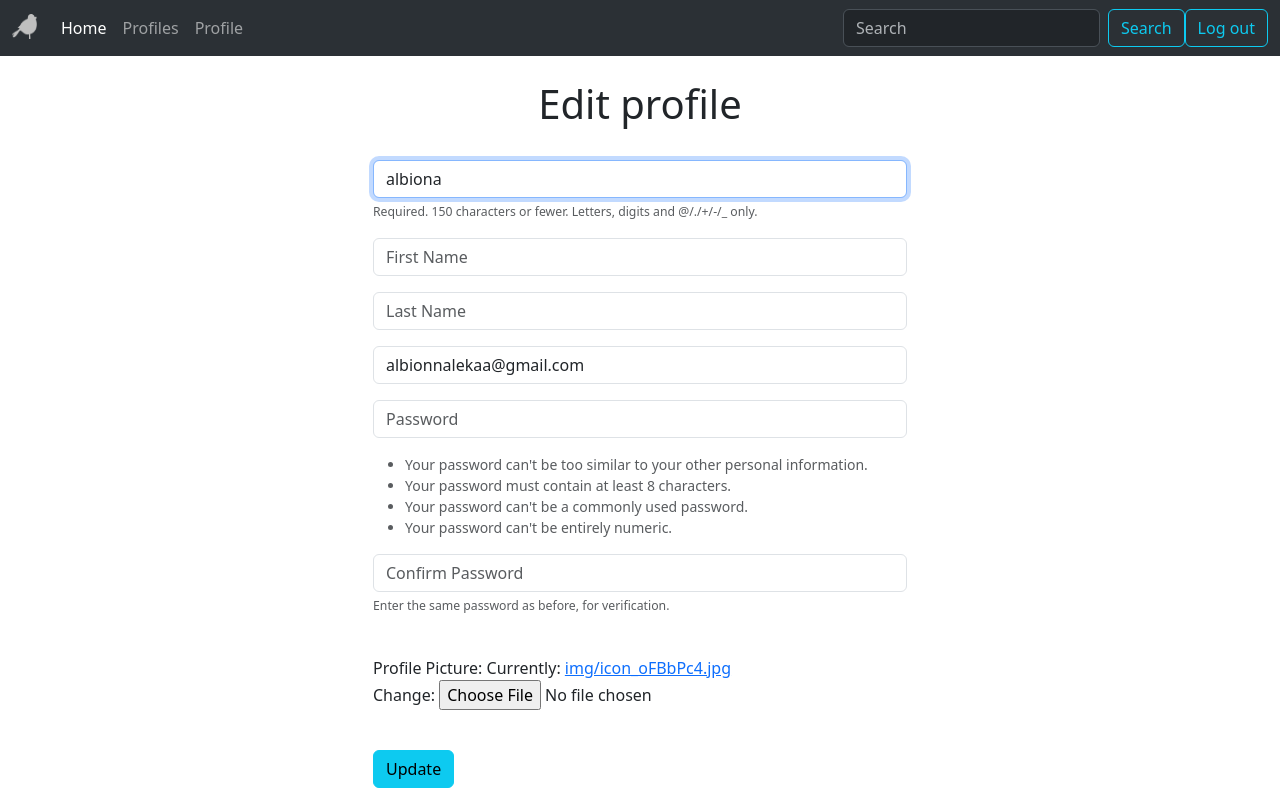
After one commit to albionaleka/CommuniTech, a Django app: page /update in a window 1280 px wide. The commit adds this page. Run offline with Django 5.2, Linux system fonts and the light colour scheme; a user stored in the database is signed in; data comes from the database, SQL or seed files in the repository; both versions use the stored data as it was after the commit.

Commit message:
Profile Picture funtionality

```diff
--- a/social/forms.py
+++ b/social/forms.py
@@ -1,5 +1,5 @@
 from django import forms
-from .models import Tweet
+from .models import Tweet, Profile
 from django.contrib.auth.forms import UserCreationForm
 from django.contrib.auth.models import User
 
@@ -61,3 +61,11 @@ class SignUp(UserCreationForm):
         self.fields['password2'].widget.attrs['placeholder'] = 'Confirm Password'
         self.fields['password2'].label = ''
         self.fields['password2'].help_text = '<span class="form-text text-muted"><small>Enter the same password as before, for verification.</small></span>'
+
+
+class ProfilePic(forms.ModelForm):
+    profile_picture = forms.ImageField(label="Profile Picture")
+
+    class Meta:
+        model = Profile
+        fields = ('profile_picture',)
--- a/social/models.py
+++ b/social/models.py
@@ -2,6 +2,7 @@ from django.db import models
 from django.contrib.auth.models import User
 from django.db.models.signals import post_save
 
+# Create your models here.
 class Tweet(models.Model):
     user = models.ForeignKey(
         User, related_name="tweets", on_delete=models.DO_NOTHING
@@ -19,12 +20,11 @@ class Tweet(models.Model):
             )
 
 
-# Create your models here.
 class Profile(models.Model):
     user = models.OneToOneField(User, on_delete=models.CASCADE) # if user is deleted, profile is deleted
     follows = models.ManyToManyField('self', related_name='followed_by', symmetrical=False, blank=True)
-
     date_modified = models.DateTimeField(User, auto_now=True)
+    profile_picture = models.ImageField(null=True, blank=True, upload_to='img/')
 
     def __str__(self):
         return self.user.username
--- a/social/templates/profile_list.html
+++ b/social/templates/profile_list.html
@@ -3,7 +3,7 @@
 
 {% block content %}
     <h1 class="text-center">PROFILES</h1>
-    <br>
+    <br><br>
 
     {% if profiles %}
         <div class="container row row-cols-1 row-cols-md-3 g-4 align-items-center justify-content-center">
@@ -13,7 +13,7 @@
                         <img src="{% static 'img/pfp.jpg' %}" class="card-img-top img-fluid circle" alt="...">
 
                         <div class="card-body">
-                            <h5 class="card-title">Name: {{ profile.user.username }}</h5>
+                            <h5 class="card-title">Name: {{ profile.user.username|capfirst }}</h5>
                             <p class="card-text">
                                 Username: <a href="{% url 'profile' profile.user.id %}">@{{ profile.user.username|lower }}</a>
                             </p>
--- /dev/null
+++ b/social/templates/update.html
@@ -0,0 +1,18 @@
+{% extends 'base.html' %}
+
+{% block content %}
+    <div class="col-md-6 offset-md-3 container">
+        <h1 class="text-center">Edit profile</h1>
+        <br>
+
+        <form method="POST" action="" enctype="multipart/form-data">
+            {% csrf_token %}
+            {{ user_form.as_p }}
+
+            <br>
+            {{ picture_form.as_p }}
+            <br>
+            <button type="submit" class="btn btn-info">Update</button>
+        </form>
+    </div>
+{% endblock %}
--- a/social/urls.py
+++ b/social/urls.py
@@ -8,4 +8,5 @@ urlpatterns = [
     path('login', views.login_user, name="login"),
     path('logout', views.logout_user, name="logout"),
     path('register', views.register_user, name="register"),
+    path('update', views.update_user, name="update"),
 ]
--- a/social/views.py
+++ b/social/views.py
@@ -1,10 +1,11 @@
 from django.shortcuts import render, redirect
 from .models import Profile, Tweet
 from django.contrib import messages
-from .forms import Post, SignUp
+from .forms import Post, SignUp, ProfilePic
 from django.contrib.auth import authenticate, login, logout
 from django.contrib.auth.forms import UserCreationForm
 from django import forms
+from django.contrib.auth.models import User
 
 # Create your views here.
 def home(request):
@@ -95,3 +96,22 @@ def register_user(request):
             return redirect('home')
 
     return render(request, 'register.html', {"form":form})
+
+
+def update_user(request):
+    if request.user.is_authenticated:
+        current_user = User.objects.get(id=request.user.id)
+        profile_user = Profile.objects.get(user_id=request.user.id)
+        user_form = SignUp(request.POST or None, request.FILES or None, instance=current_user)
+        picture_form = ProfilePic(request.POST or None, request.FILES or None, instance=profile_user)
+
+        if user_form.is_valid() and picture_form.is_valid():
+            user_form.save()
+            picture_form.save()
+            login(request, current_user)
+            messages.success(request, ("Your profile has been updated!"))
+            return redirect('home')
+        return render(request, 'update.html', {"user_form":user_form, "picture_form":picture_form})
+    else:
+        messages.success(request, ("You have to be logged in to view this page."))
+        return redirect('home')
--- a/twitter/urls.py
+++ b/twitter/urls.py
@@ -22,8 +22,4 @@ from django.conf.urls.static import static
 urlpatterns = [
     path('admin/', admin.site.urls),
     path('', include('social.urls')),
-]
-
-if settings.DEBUG:
-    urlpatterns += static(settings.MEDIA_URL, document_root=settings.MEDIA_ROOT)
-    urlpatterns += static(settings.STATIC_URL, document_root=settings.STATIC_ROOT)
+] + static(settings.MEDIA_URL, document_root=settings.MEDIA_ROOT) + static(settings.STATIC_URL, document_root=settings.STATIC_ROOT)
```
Also changed, not shown: social/templates/profile.html (+15 -0 lines), db.sqlite3, media/img/Albiona_Arc.png (added), media/img/icon.jpg (added), media/img/icon_LEIFoAA.jpg (added), media/img/icon_oFBbPc4.jpg (added), 1 other file.
